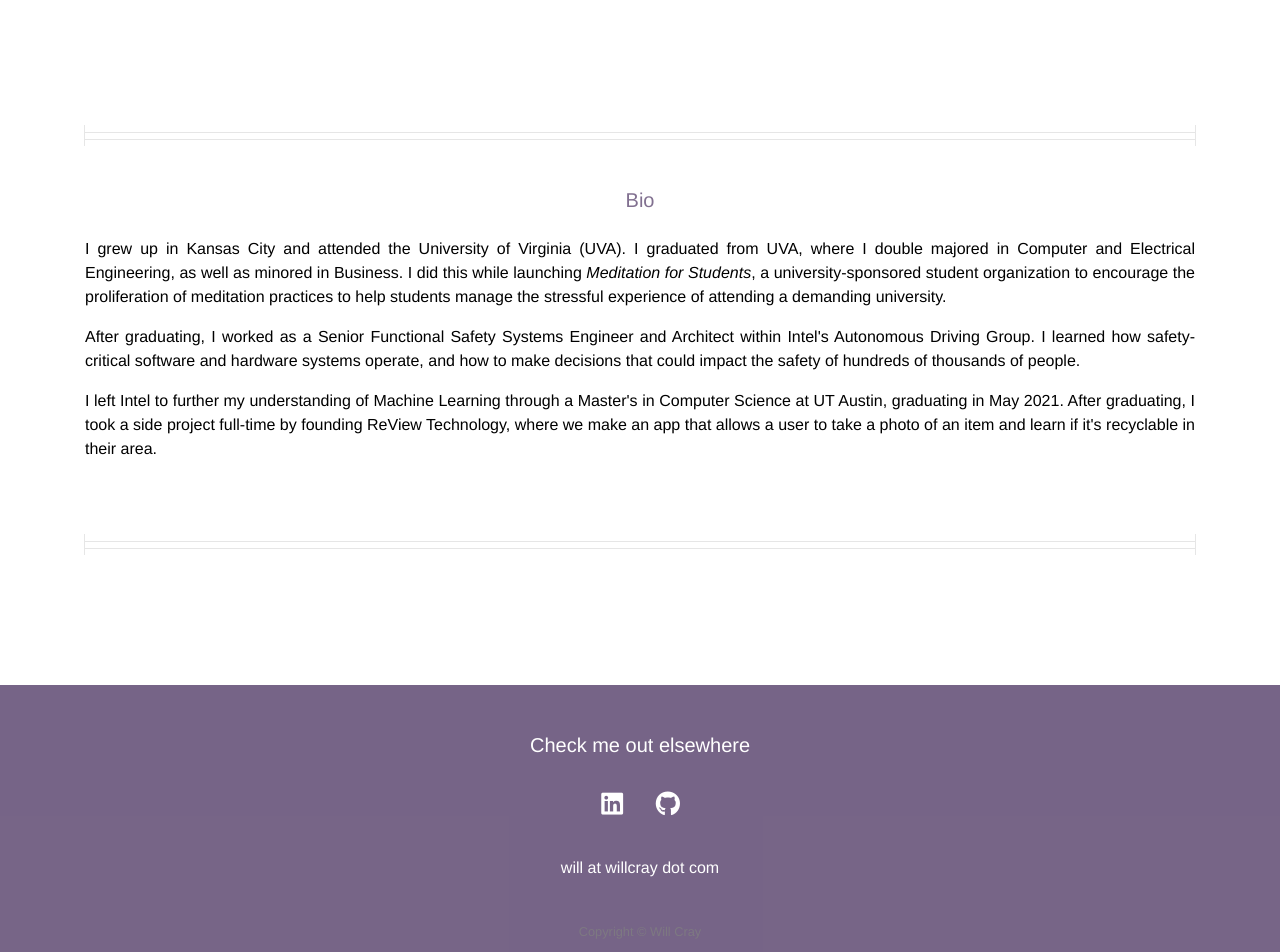
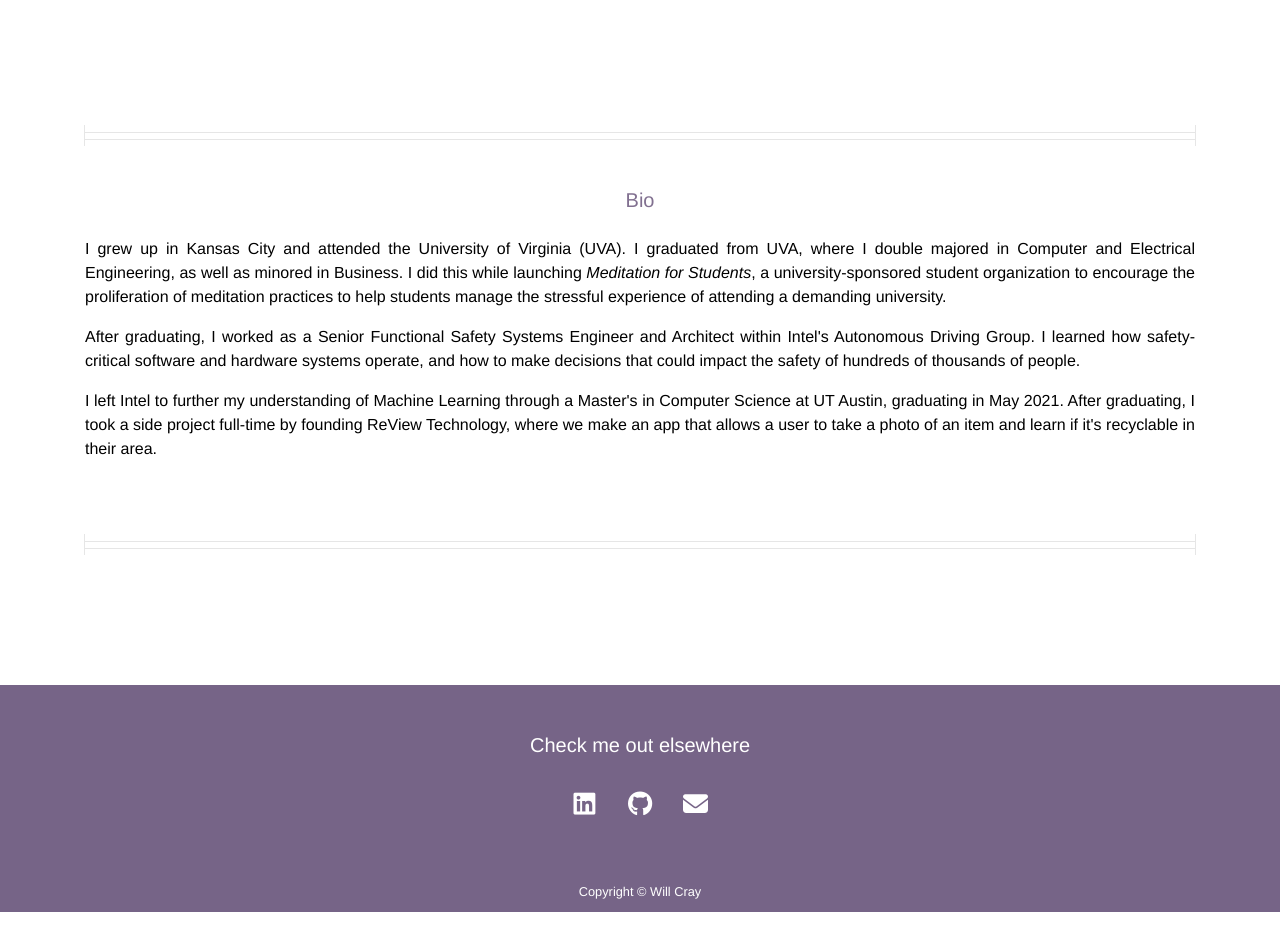
Before and after one commit to willcray/willcray.github.io, a Jekyll site: the page built from index.html, in a window 1280 px wide. Shown: the part 1217-2169 px from the top of the page. Built offline with Jekyll 4.4.1, drawn with Linux system fonts in a browser that asks for light colours; nearby versions of some CDN libraries; after the commit the page ends 2129 px from its top, so only the background shows below that.

Commit message:
Added email icon

```diff
--- a/_includes/footer.html
+++ b/_includes/footer.html
@@ -18,13 +18,12 @@
                                 <span class="label">GitHub</span>
                             </a>
                         </li>
+                        <li>
+                            <a href="mailto: will@willcray.com" class="icon fa-envelope">
+                                <span class="label">Email</span>
+                            </a>
+                        </li>
                     </ul>
-                    <br>
-                    <header>
-                        <h5>
-                            <a href = "mailto: will@willcray.com"> will at willcray dot com</a>
-                        </h5>
-                    </header>
                 </section>
 
                 <div class="copyright">
--- a/css/custom.css
+++ b/css/custom.css
@@ -45,13 +45,13 @@ h5 {
 ul.icons {
     background: rgba(61, 35, 84, 0);
 }
-/*
-.progress {
-    align-items: center;
-} */
 
 .row .progress-row {
     align-items: center;
+}
+
+.menu {
+    color:white
 }
 
 @keyframes progress-bar-stripes{
```
